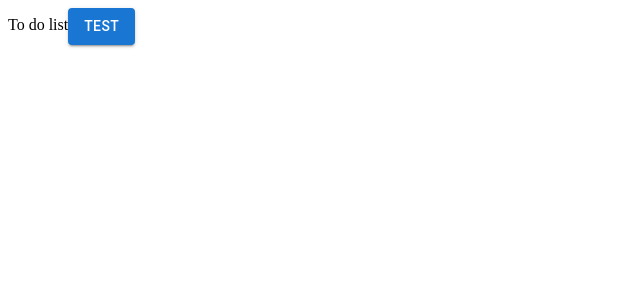
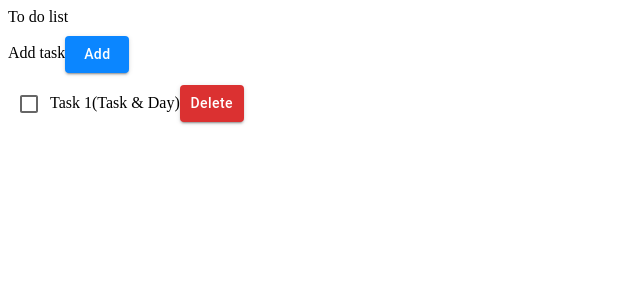
Before and after one commit to novacat25/ts-nj-todo-list, a Next.js app: page / in a window 1280 px wide. Shown: the top 300 px of the page, without its empty margins (0-640 px from the left). Built offline with nearby package versions, Linux system fonts and the light colour scheme.

Commit message:
Feat: deleteButton

```diff
--- a/src/components/atoms/Button/Button.tsx
+++ b/src/components/atoms/Button/Button.tsx
@@ -1,12 +1,57 @@
-import React from 'react'
-import { Button as MButton } from "@mui/material"
+import { colors } from '@/styles/colors'
+import { Button as MButton } from '@mui/material'
 
-type Props = {
-    children?: string
+type ButtonProps = {
+  onClick?: () => void
+  variant?: 'contained' | 'outlined'
+  children?: string
+  width?: string
+  containedTextColor?: string
+  color?: string
+  fontSize?: number
+  fontWeight?: number
+  startIcon?: React.ReactElement
+  disabled?: boolean
+  type?: 'button' | 'submit'
 }
 
-export const Button = ({children}: Props) => {
+export const Button = ({
+  children,
+  width = '100%',
+  color = colors.background.add,
+  containedTextColor = colors.primary.contrast,
+  fontSize,
+  fontWeight,
+  onClick,
+  startIcon,
+  disabled,
+  type = 'button',
+  variant = 'outlined',
+}: ButtonProps) => {
   return (
-    <MButton variant='contained'>{children}</MButton>
+    <MButton
+      onClick={onClick}
+      variant={variant}
+      startIcon={startIcon}
+      disabled={disabled}
+      type={type}
+      sx={{
+        width: width,
+        fontWeight: fontWeight,
+        borderColor: color,
+        WebkitTextFillColor:
+          variant === 'outlined' ? color : containedTextColor,
+        fontSize: fontSize,
+        textTransform: 'none',
+        borderStyle: startIcon ? 'dashed' : 'solid',
+        backgroundColor: variant === 'outlined' ? 'none' : color,
+        '&:hover': {
+          backgroundColor: variant === 'outlined' ? 'none' : color,
+          opacity: '0.8',
+        },
+      }}
+    >
+      {children}
+    </MButton>
   )
 }
--- /dev/null
+++ b/src/components/molecules/DeleteButton/DeleteButton.tsx
@@ -0,0 +1,11 @@
+import React from 'react'
+import { Button } from '@/components/atoms/Button/Button'
+import { colors } from '@/styles/colors'
+
+export const DeleteButton = () => {
+  return (
+    <Button color={colors.background.delete} variant="contained" width="50px">
+      Delete
+    </Button>
+  )
+}
--- a/src/pages/index.tsx
+++ b/src/pages/index.tsx
@@ -1,11 +1,24 @@
 import { Button } from '@/components/atoms/Button/Button'
+import { Spacer } from '@/components/atoms/Spacer'
+import { DeleteButton } from '@/components/molecules/DeleteButton'
+import { Checkbox } from '@mui/material'
 import React from 'react'
 
 const HomePage = () => {
   return (
     <>
+      {/* Title */}
       To do list
-      <Button>test</Button>
+      <Spacer size={10} />
+      {/* Add Tasks */}
+      Add task
+      <Button variant="contained" width="50px">
+        Add
+      </Button>
+      <Spacer size={10} />
+      {/* To do lists */}
+      <Checkbox />
+      Task 1(Task & Day)<DeleteButton />
     </>
   )
 }
--- /dev/null
+++ b/src/styles/colors.ts
@@ -0,0 +1,14 @@
+export const colors = {
+    primary: {
+      contrast: '#FFFFFF',
+    },
+    background: {
+        add: '#0B86FF',
+        delete: '#DB3131',
+    },
+    text: {
+      default: 'rgba(0, 0, 0, 0.87)',
+      secondary: 'rgba(0, 0, 0, 0.6)',
+      error: '#DB3131',
+    },
+  }
```
Also changed, not shown: src/components/atoms/Button/DeleteButton/DeleteButton.tsx (deleted, +0 -12 lines), src/components/molecules/DeleteButton/index.ts (renamed from src/components/atoms/Button/DeleteButton/index.ts), 1 other file (tests, documents, lock files or other folders).
